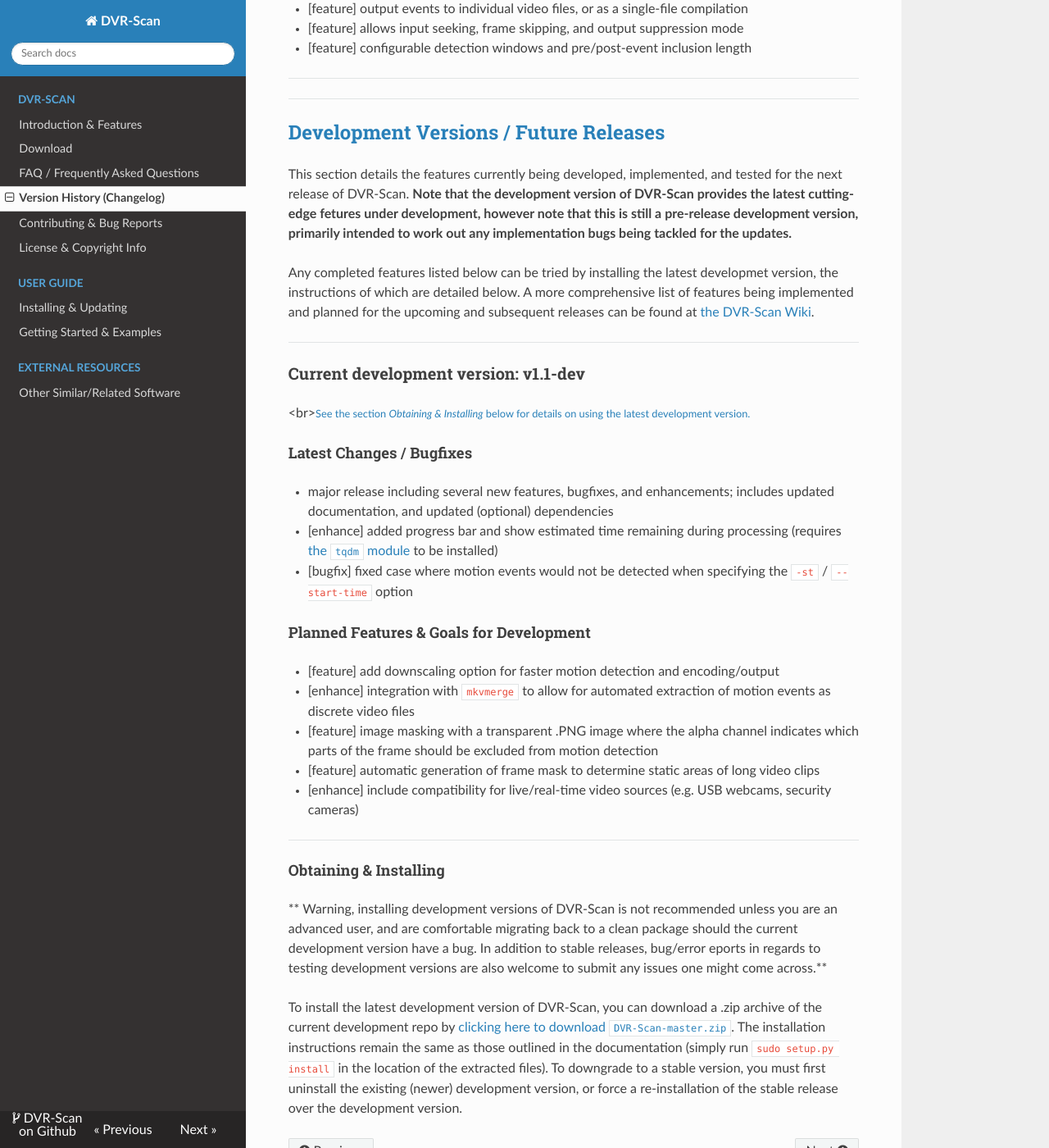
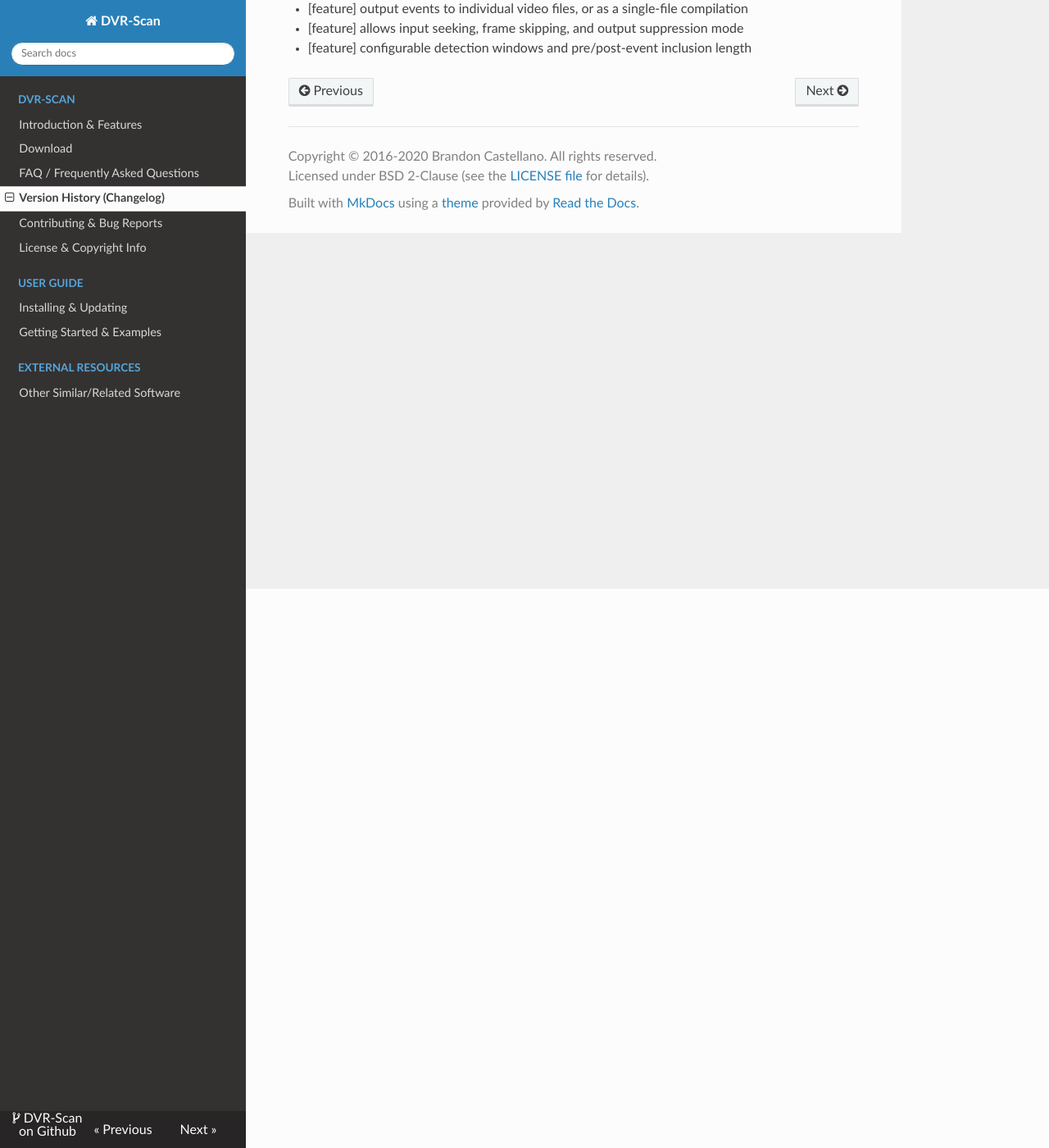
Before and after one commit to Breakthrough/DVR-Scan, an MkDocs documentation site: the page built from docs/changelog.md, in a window 1280 px wide and 1400 px high, scrolled down 682 px. Shown: the whole window at 82% size. Built offline with MkDocs 1.6.1, drawn with Linux system fonts in a browser that asks for light colours; nearby versions of some CDN libraries; old or Windows-style settings are respelled for this version of MkDocs.

Commit message:
CLeanup changelog.

```diff
--- a/docs/changelog.md
+++ b/docs/changelog.md
@@ -24,40 +24,3 @@
  * [feature] output events to individual video files, or as a single-file compilation
  * [feature] allows input seeking, frame skipping, and output suppression mode
  * [feature] configurable detection windows and pre/post-event inclusion length
-
---------------------------------------------------------------------------------
-
---------------------------------------------------------------------------------
-
-## <span class="wy-text-info">Development Versions / Future Releases</span>
-
-This section details the features currently being developed, implemented, and tested for the next release of DVR-Scan.  **Note that the development version of DVR-Scan provides the latest cutting-edge fetures under development, however note that this is still a pre-release development version, primarily intended to work out any implementation bugs being tackled for the updates.**
-
-Any completed features listed below can be tried by installing the latest developmet version, the instructions of which are detailed below. A more comprehensive list of features being implemented and planned for the upcoming and subsequent releases can be found at [the DVR-Scan Wiki](https://github.com/Breakthrough/DVR-Scan/wiki).
-
---------------------------------------------------------------------------------
-
-<h3><span class="wy-text-neutral">Current development version:</span> <b>v1.1-dev</b></h3>
-<br\><span class="fa wy-text-small wy-text-info">See the section <i>Obtaining & Installing</i> below for details on using the latest development version.</span>
-
-#### <span class="wy-text-neutral">Latest Changes / Bugfixes</span>
-
- * major release including several new features, bugfixes, and enhancements; includes updated documentation, and updated (optional) dependencies
- * [enhance] added progress bar and show estimated time remaining during processing (requires [the `tqdm` module](https://pypi.python.org/pypi/tqdm) to be installed)
- * [bugfix]  fixed case where motion events would not be detected when specifying the `-st` / `--start-time` option
-
-#### <span class="wy-text-neutral">Planned Features & Goals for Development</span>
-
- * [feature] add downscaling option for faster motion detection and encoding/output
- * [enhance] integration with `mkvmerge` to allow for automated extraction of motion events as discrete video files
- * [feature] image masking with a transparent .PNG image where the alpha channel indicates which parts of the frame should be excluded from motion detection
- * [feature] automatic generation of frame mask to determine static areas of long video clips
- * [enhance] include compatibility for live/real-time video sources (e.g. USB webcams, security cameras)
-
---------------------------------------------------------------------------------
-
-<h4>Obtaining & Installing</h4>
-
-** Warning, installing development versions of DVR-Scan is not recommended unless you are an advanced user, and are comfortable migrating back to a clean package should the current development version have a bug.  In addition to stable releases, bug/error eports in regards to testing development versions are also welcome to submit any issues one might come across.**
-
-To install the latest development version of DVR-Scan, you can download a .zip archive of the current development repo by [clicking here to download `DVR-Scan-master.zip`](https://github.com/Breakthrough/DVR-Scan/archive/master.zip).  The installation instructions remain the same as those outlined in the documentation (simply run `sudo setup.py install` in the location of the extracted files).  To downgrade to a stable version, you must first uninstall the existing (newer) development version, or force a re-installation of the stable release over the development version.
```
